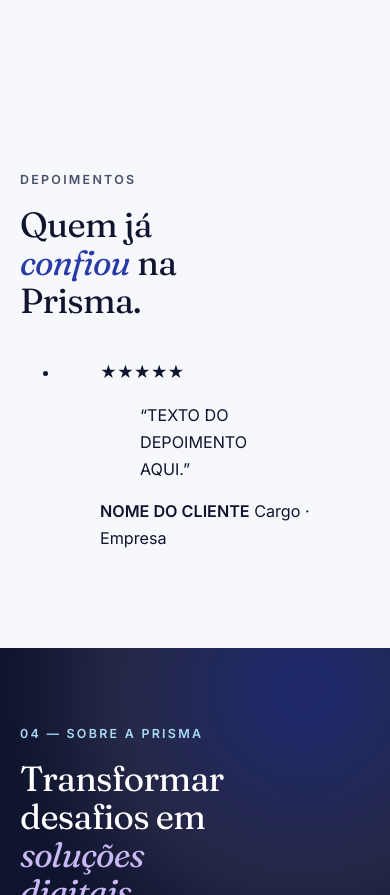
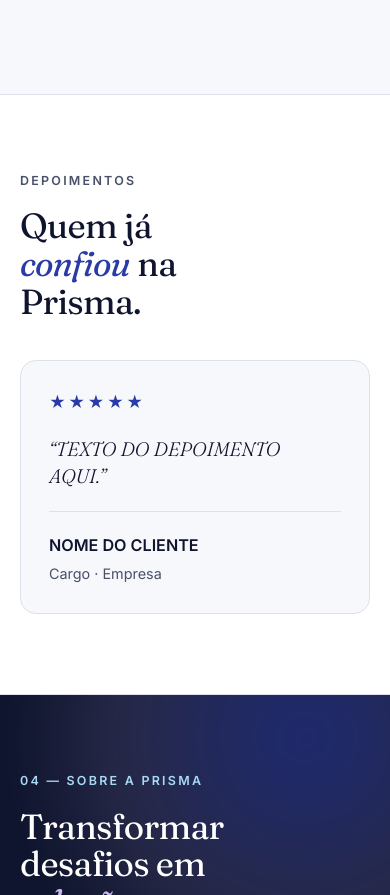
Before and after one commit to prismadevwebdesign-coder/prisma-site, a plain HTML site: page index.html in a window 390 px wide. Shown: the part 8224-9119 px from the top of the page. Drawn offline with Linux system fonts and the light colour scheme.

Commit message:
Update style.css

```diff
--- a/style.css
+++ b/style.css
@@ -76,7 +76,7 @@ h1 em, h2 em { font-style: italic; color: var(--action); }
 .header:not(.is-solid) .logo svg,
 .nav .logo svg,
 .footer .logo svg { filter: brightness(1.25) saturate(1.1); }
-.nav ul { display: flex; gap: 2rem; list-style: none; margin: 0; padding: 0; }
+.nav ul { display: flex; gap: 1.5rem; list-style: none; margin: 0; padding: 0; }
 .nav a { text-decoration: none; font-size: .95rem; position: relative; padding: .25rem 0; }
 .nav__main a::after {
   content: ""; position: absolute; left: 0; bottom: -2px; height: 1px; width: 100%;
@@ -301,6 +301,28 @@ h1 em, h2 em { font-style: italic; color: var(--action); }
 .card__desc { margin: .2rem 0 .8rem; font-size: .88rem; line-height: 1.5; color: var(--muted); }
 .card .btn { margin-top: auto; min-height: 40px; padding: .6rem 1.1rem; font-size: .85rem; }
 
+/* ===== DEPOIMENTOS ===== */
+.section--testimonials { background: var(--card); border-block: 1px solid var(--line); }
+.testimonials {
+  list-style: none; margin: 0; padding: 0; display: grid; gap: 1.25rem;
+  grid-template-columns: repeat(auto-fit, minmax(min(100%, 340px), 1fr));
+}
+.testimonials:has(> :only-child) { max-width: 820px; }
+.testimonial figure {
+  margin: 0; height: 100%; display: flex; flex-direction: column; gap: 1.25rem;
+  padding: clamp(1.75rem, 4vw, 2.75rem); border: 1px solid var(--line);
+  border-radius: 16px; background: var(--bg);
+}
+.testimonial__stars { margin: 0; color: var(--action); letter-spacing: .15em; }
+.testimonial blockquote { margin: 0; font: italic 300 clamp(1.2rem, 1rem + .9vw, 1.7rem)/1.4 var(--font-display); }
+.testimonial blockquote p { margin: 0; }
+.testimonial figcaption {
+  margin-top: auto; padding-top: 1.25rem; border-top: 1px solid var(--line);
+  display: grid; gap: .2rem;
+}
+.testimonial figcaption strong { font-weight: 600; }
+.testimonial figcaption span { color: var(--muted); font-size: .9rem; }
+
 /* ===== 04 · SOBRE ===== */
 .section--about { position: relative; overflow: hidden; background: var(--night); color: #fff; isolation: isolate; }
 .section--about .eyebrow { color: var(--sky); }
@@ -383,8 +405,8 @@ h1 em, h2 em { font-style: italic; color: var(--action); }
 .reveal { opacity: 0; transform: translateY(40px); filter: blur(6px);
   transition: opacity .9s var(--ease), transform .9s var(--ease), filter .9s var(--ease); }
 .reveal.is-in { opacity: 1; transform: none; filter: none; }
-:is(.principles, .cards, .services, .process, .about__text, .commitments, .values, .roadmap, .contact__list) .reveal:nth-child(2) { transition-delay: .1s; }
-:is(.principles, .cards, .services, .process, .commitments, .values, .roadmap) .reveal:nth-child(3) { transition-delay: .2s; }
+:is(.principles, .cards, .services, .process, .about__text, .commitments, .values, .roadmap, .contact__list, .testimonials) .reveal:nth-child(2) { transition-delay: .1s; }
+:is(.principles, .cards, .services, .process, .commitments, .values, .roadmap, .testimonials) .reveal:nth-child(3) { transition-delay: .2s; }
 :is(.cards, .services, .process, .commitments, .values) .reveal:nth-child(4) { transition-delay: .3s; }
 
 /* ===== RESPONSIVO ===== */
@@ -398,6 +420,10 @@ h1 em, h2 em { font-style: italic; color: var(--action); }
   .footer__inner { grid-template-columns: 1fr; }
   .footer ul { justify-content: flex-start; }
   .footer__note { text-align: left; }
+}
+@media (min-width: 768px) and (max-width: 1023px) {
+  .nav ul { gap: 1rem; }
+  .nav a { font-size: .88rem; }
 }
 @media (max-width: 767px) {
   .scrolly { grid-template-columns: 1fr; }
@@ -430,6 +456,7 @@ h1 em, h2 em { font-style: italic; color: var(--action); }
   .values li:last-child { grid-column: auto; }
   .values li::before { grid-row: span 2; padding-top: .3rem; }
   .contact__item { padding: 1.5rem; }
+  .testimonials .reveal { transition-delay: 0s; }
   .scroll-hint { display: none; }
 }
 
```
